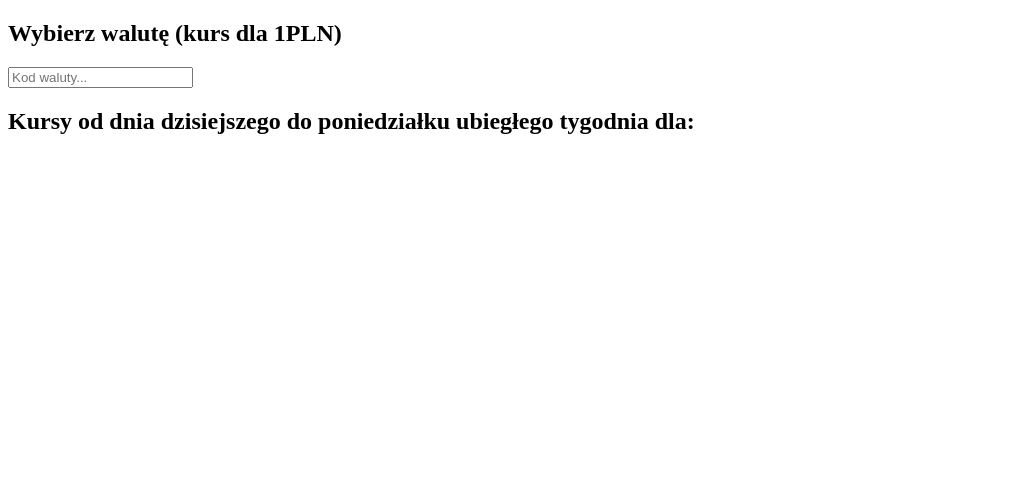
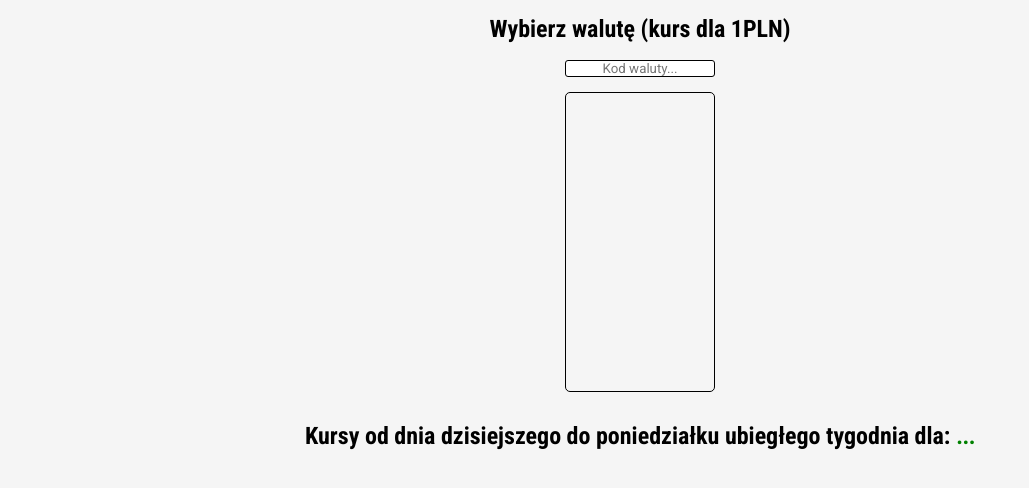
Before and after one commit to wojciech2000/exchange-rate, a plain HTML site: page index.html in a window 1280 px wide. Shown: the whole page, without its empty margins (0-1029 px from the left). Drawn offline with nearby package versions, Linux system fonts and the light colour scheme; no server answers.

Commit message:
remove unnecessary files and create css code

```diff
--- a/index.html
+++ b/index.html
@@ -5,13 +5,19 @@
     <meta http-equiv="X-UA-Compatible" content="IE=edge" />
     <meta name="viewport" content="width=device-width, initial-scale=1.0" />
     <script src="https://unpkg.com/axios/dist/axios.min.js"></script>
+    <link rel="preconnect" href="https://fonts.gstatic.com" />
+    <link rel="preconnect" href="https://fonts.gstatic.com" />
+    <link
+      href="https://fonts.googleapis.com/css2?family=Roboto&family=Roboto+Condensed:wght@700&display=swap"
+      rel="stylesheet"
+    />
     <link rel="stylesheet" href="style.css" />
     <title>Exchange Rate</title>
   </head>
   <body>
     <div class="container">
       <section class="choose-cash">
-        <h2>Wybierz walutę (kurs dla 1PLN)</h2>
+        <h2 class="choose-cash__title">Wybierz walutę (kurs dla 1PLN)</h2>
         <div class="choose-chash__search">
           <input type="text" class="choose-chash__input" placeholder="Kod waluty..." />
           <div class="choose-cash__cash"></div>
@@ -19,9 +25,9 @@
       </section>
 
       <section class="chosen-cash">
-        <h2>
+        <h2 class="chosen-cash__title">
           Kursy od dnia dzisiejszego do poniedziałku ubiegłego tygodnia dla:
-          <span class="chosen-chash__code"></span>
+          <span class="chosen-chash__code">...</span>
         </h2>
         <div class="chosen-cash__dates"></div>
       </section>
--- a/main.js
+++ b/main.js
@@ -116,9 +116,13 @@ function chooseCash(e) {
 
       arrayDates.forEach(date => {
         const dateWrapper = document.createElement("div");
+        dateWrapper.classList.add("chosen-cash__date");
 
         const dateValueSpan = document.createElement("span");
+        dateValueSpan.classList.add("chosen-cash__date-value");
+
         const cashValueSpan = document.createElement("span");
+        cashValueSpan.classList.add("chosen-cash__date-rate");
 
         //get value of rate in the certain date by using cashCode
         const cashValue = date[1][cashCode];
--- a/style.css
+++ b/style.css
@@ -0,0 +1,73 @@
+* {
+  margin: 0;
+  padding: 0;
+  box-sizing: border-box;
+  font-family: "Roboto", sans-serif;
+}
+
+h2 {
+  font-family: "Roboto Condensed", sans-serif;
+}
+
+.container {
+  display: flex;
+  flex-direction: column;
+  min-height: 100vh;
+  background-color: whitesmoke;
+}
+
+.choose-cash,
+.chosen-cash {
+  padding: 15px;
+  display: flex;
+  flex-direction: column;
+  justify-content: center;
+  align-items: center;
+}
+
+.choose-cash__title,
+.chosen-cash__title {
+  font-size: 24px;
+  margin-bottom: 15px;
+  text-align: center;
+}
+
+.choose-chash__input {
+  margin-bottom: 15px;
+  outline: none;
+  width: 150px;
+  text-align: center;
+  border-radius: 3px;
+  border: 1px solid rgb(0, 0, 0);
+}
+
+.choose-cash__cash {
+  height: 300px;
+  width: 150px;
+  padding: 0 10px;
+  overflow-y: scroll;
+  border: 1px solid black;
+  border-radius: 5px;
+}
+
+.choose-cash__chash-code {
+  margin: 5px 0;
+  cursor: pointer;
+  padding: 5px 2px;
+}
+
+.choose-cash__chash-code:hover {
+  background-color: #ebebeb;
+}
+
+.chosen-chash__code {
+  color: #008000;
+}
+
+.chosen-cash__date {
+  margin: 15px 0;
+}
+
+.chosen-cash__date-rate {
+  font-weight: bold;
+}
```
Also changed, not shown: package.json (deleted, +0 -15 lines), 2 other files.
